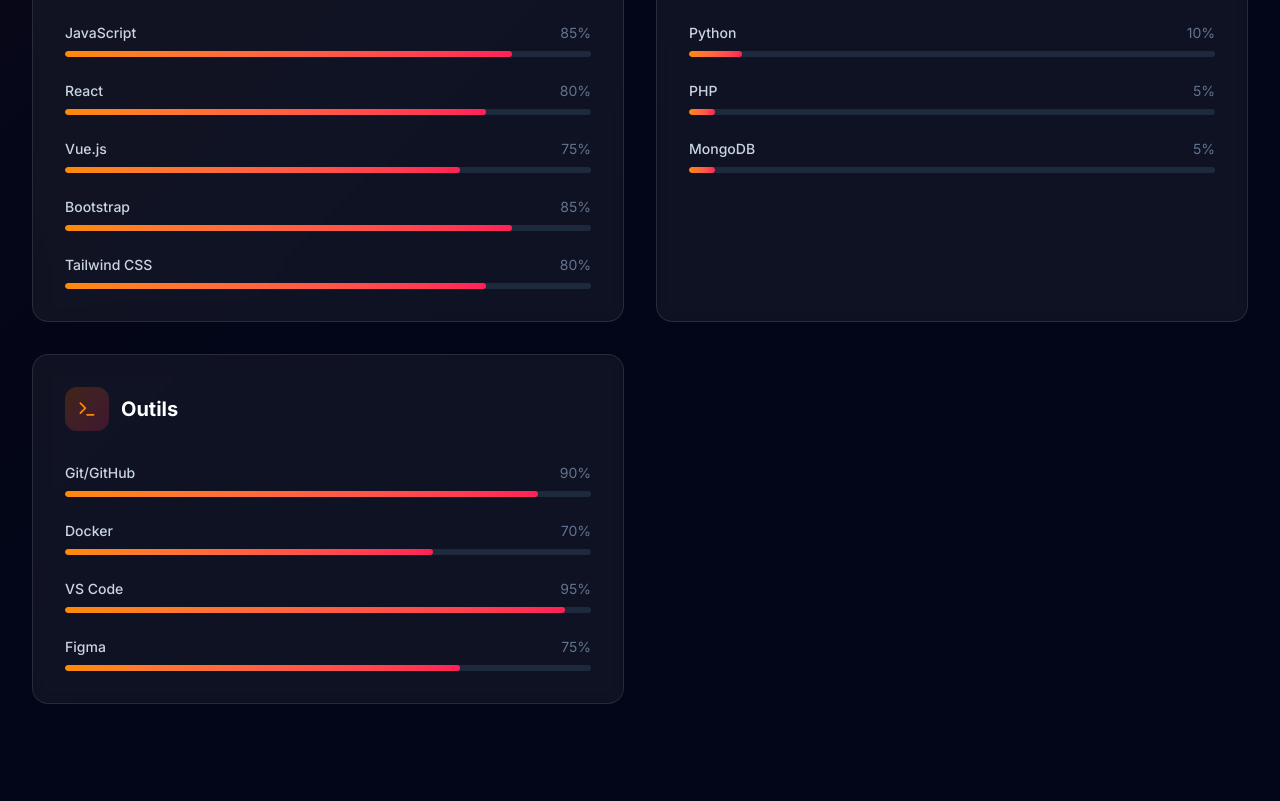
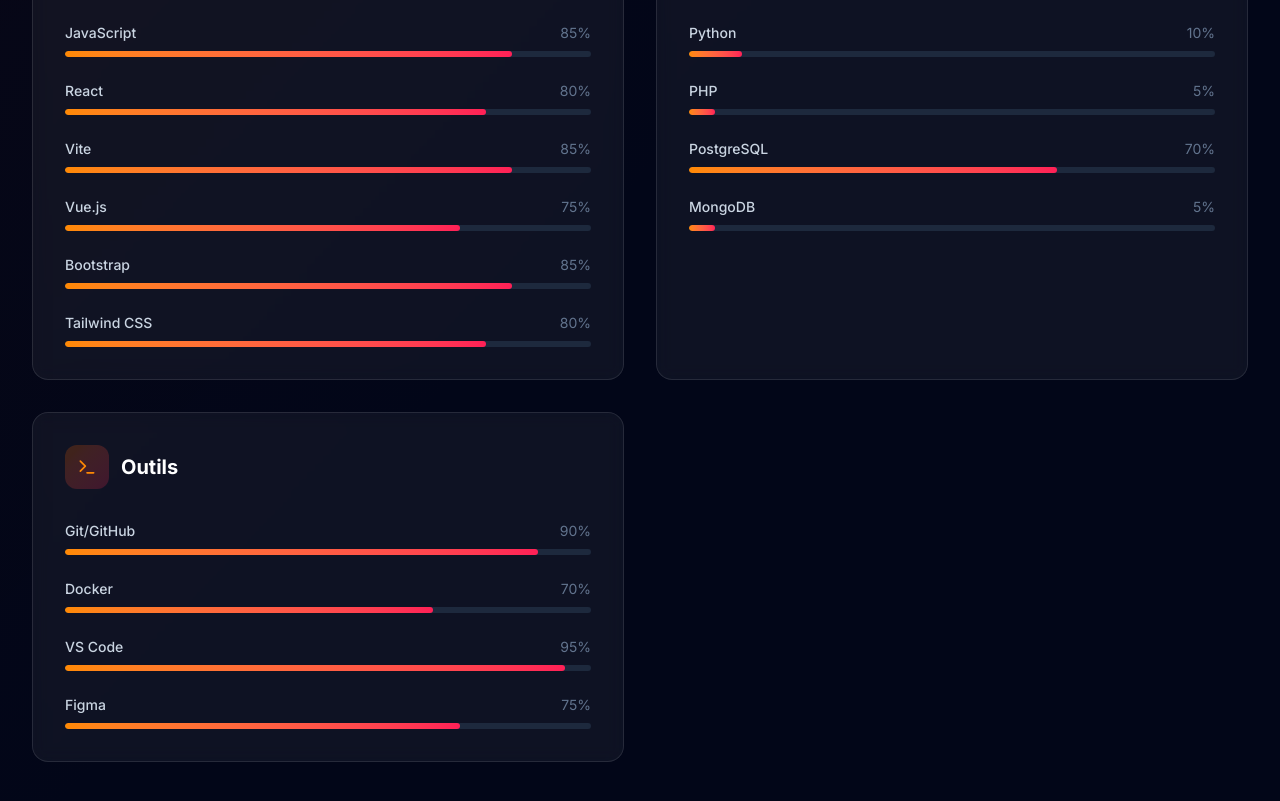
Before and after one commit to kushtati/porfolio.kushtati, a React (Vite) app: page / in a window 1280 px wide. Shown: the part 2360-3161 px from the top of the page. Built offline with nearby package versions, Linux system fonts and the light colour scheme.

Commit message:
feat: Ajouter Vite et PostgreSQL aux compétences

```diff
--- a/src/constants.ts
+++ b/src/constants.ts
@@ -15,12 +15,14 @@
   { name: "HTML/CSS", level: 90, category: "Frontend" },
   { name: "JavaScript", level: 85, category: "Frontend" },
   { name: "React", level: 80, category: "Frontend" },
+  { name: "Vite", level: 85, category: "Frontend" },
   { name: "Vue.js", level: 75, category: "Frontend" },
   { name: "Bootstrap", level: 85, category: "Frontend" },
   { name: "Tailwind CSS", level: 80, category: "Frontend" },
   { name: "Node.js", level: 5, category: "Backend" },
   { name: "Python", level: 10, category: "Backend" },
   { name: "PHP", level: 5, category: "Backend" },
+  { name: "PostgreSQL", level: 70, category: "Backend" },
   { name: "MongoDB", level: 5, category: "Backend" },
   { name: "Git/GitHub", level: 90, category: "Outils" },
   { name: "Docker", level: 70, category: "Outils" },
```
